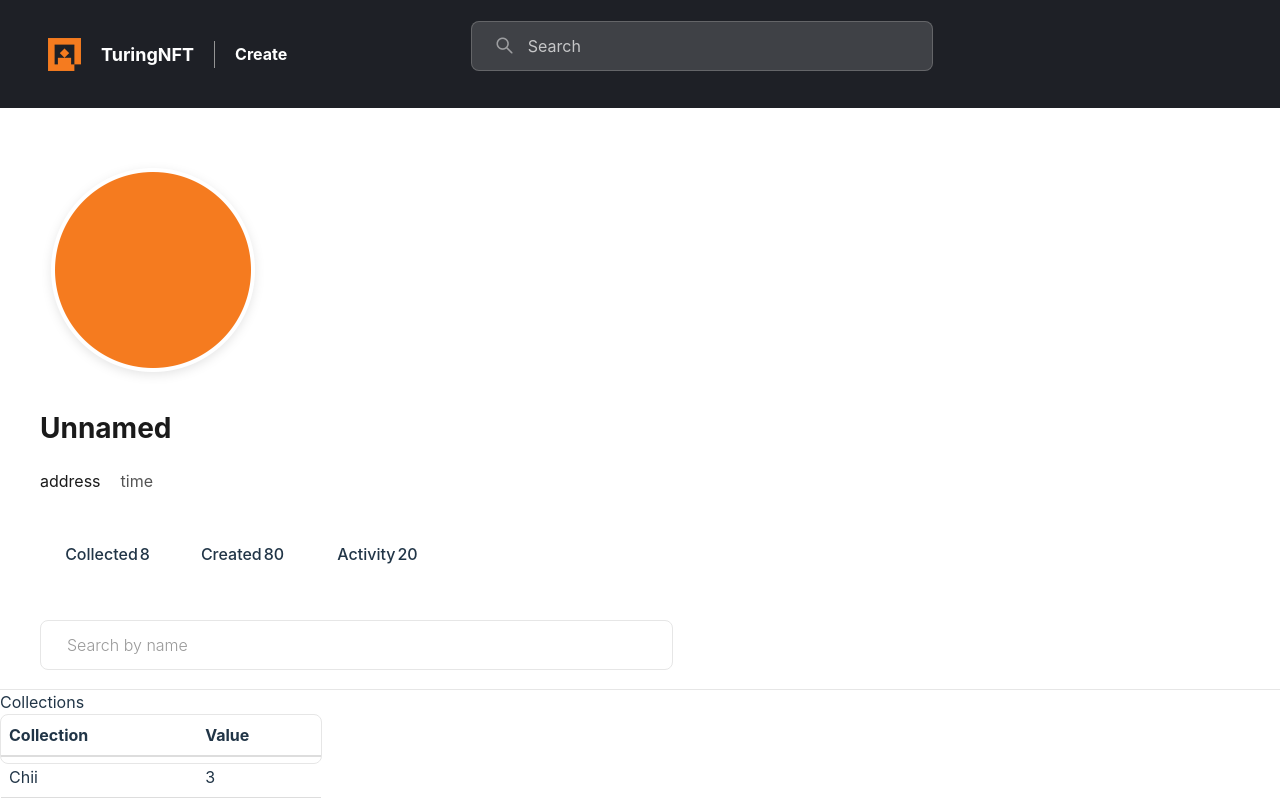
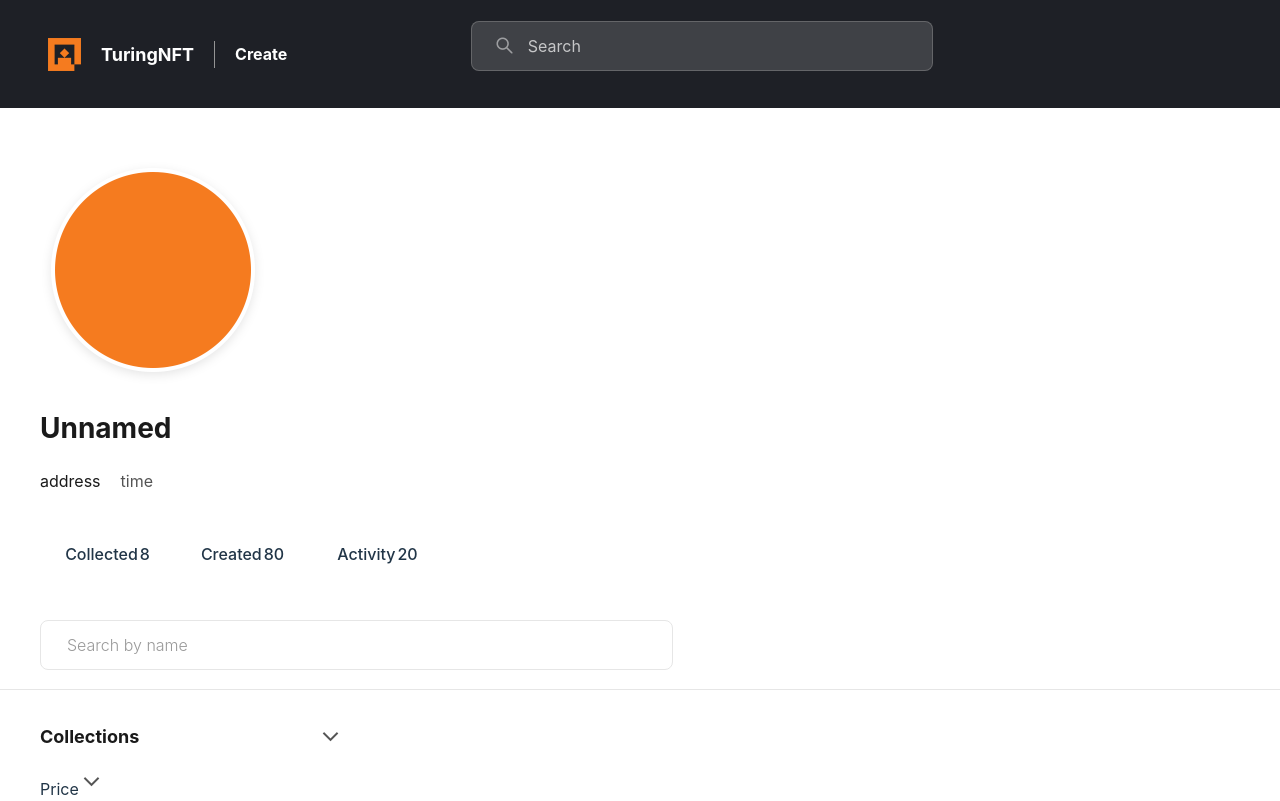
Before and after one commit to AlisaMikhaylovna/nftmarketplace, a React (Vite) app: page /account/1 in a window 1280 px wide. Built offline with nearby package versions, Linux system fonts and the light colour scheme.

Commit message:
collected=table

```diff
--- a/src/App.tsx
+++ b/src/App.tsx
@@ -2,7 +2,7 @@ import { useEffect, useRef, useState } from "react";
 import { NavBar } from "./components/NavBar";
 import "./App.css";
 import { TopButton } from "./components/TopButton";
-import { Carousel, PrevArrow, NextArrow, CarouselRef } from "./components/Carousel"; // 导入 CarouselRef
+import { Carousel, PrevArrow, NextArrow, CarouselRef } from "./components/Carousel";
 import { Category } from "./components/Category";
 
 function App() {
--- a/src/pages/Account/index.css
+++ b/src/pages/Account/index.css
@@ -78,3 +78,7 @@
     height: 1px;
     background: #E6E6E6;
 }
+
+.outlet {
+    margin-left: 40px;
+}
--- a/src/pages/Account/index.tsx
+++ b/src/pages/Account/index.tsx
@@ -39,7 +39,7 @@ const Account = () => {
                 </div>
             </div>
             <div className="divider"></div>
-            <Outlet />
+            <div className="outlet"><Outlet /></div>
         </div >
     );
 }
--- a/src/pages/Collected/index.css
+++ b/src/pages/Collected/index.css
@@ -1,7 +1,86 @@
+.collected-sidebar {
+    cursor: default;
+    width: 420px;
+}
+
+.collected-header {
+    display: flex;
+    align-items: center;
+    margin-top: 33px;
+    margin-bottom: 19px;
+}
+
+.collected-title {
+    font-weight: bold;
+    font-size: 18px;
+    color: #1A1A1A;
+    margin-right: 179px;
+}
+
 .collected-search {
     width: 320px;
     height: 48px;
-    background: #FFFFFF;
+    border-radius: 8px;
+    border: 1px solid #E6E6E6;
+    display: flex;
+    align-items: center;
+    text-align: center;
+    font-weight: 300;
+    font-size: 16px;
+    color: #999999;
+}
+
+.collected-search>span {
+    margin-left: 13px;
+}
+
+.collected-table-header {
+    font-weight: 400;
+    font-size: 16px;
+    color: #999999;
+}
+
+.price-select {
+    width: 320px;
+    height: 48px;
+    border-radius: 8px;
+    border: 1px solid #E6E6E6;
+    padding-left: 21px;
+}
+
+.price-option {
+    font-weight: bold;
+    font-size: 16px;
+    color: #1A1A1A;
+}
+
+.price-search {
+    display: flex;
+    flex-direction: column;
+}
+
+.price-input {
+    width: 130px;
+    height: 48px;
     border-radius: 8px;
     border: 1px solid #E6E6E6;
 }
+
+.price-input::placeholder {
+    font-weight: 400;
+    font-size: 16px;
+    color: #999999;
+}
+
+.price-button {
+    width: 320px;
+    height: 48px;
+    background: #F57B1F;
+    border-radius: 8px;
+    opacity: 0.7;
+    border: none;
+    font-weight: bold;
+    font-size: 16px;
+    color: #FFFFFF;
+    cursor: pointer;
+}
--- a/src/pages/Collected/index.tsx
+++ b/src/pages/Collected/index.tsx
@@ -1,57 +1,73 @@
-// import { useEffect, useState } from "react";
-import "./index.css"
+import { useState } from "react";
+import "./index.css";
 
 const Collected = () => {
+    const [isExpanded, setIsExpanded] = useState(false);
 
-    // const [data, setData] = useState([]);
+    const [priceExpanded, setPriceExpanded] = useState(false);
 
-    // useEffect(() => {
-    //     const fetchData = async () => {
-    //         try {
-    //             const response = await fetch('/api/your-endpoint'); // 替换为你的后端接口
-    //             const result = await response.json();
-    //             setData(result); // 假设返回的数据是一个数组
-    //         } catch (error) {
-    //             console.error('Error fetching data:', error);
-    //         }
-    //     };
-
-    //     fetchData();
-    // }, []);
-    const data = [{ collection: "Chii", value: 3 }];
-
+    const data = [{ collection: "Chii", value: 3 }, { collection: "Kawa", value: 5 }];
 
     return (
         <div>
             <div className="collected-sidebar">
-                <span>Collections</span>
+                <div className="collected-header" onClick={() => setIsExpanded(!isExpanded)}>
+                    <span className="collected-title">Collections</span>
+                    <img src={isExpanded ? "/up.png" : "/down.png"} />
+                </div>
+                {isExpanded && (
+                    <>
                         <div className="collected-search">
-                    <table style={{ borderCollapse: 'collapse', width: '100%' }}>
+                            <span>search</span>
+                        </div>
+                        <table className="collected-table">
                             <thead>
                                 <tr>
-                                <th style={{ borderBottom: '2px solid #ddd', padding: '8px', textAlign: 'left' }}>Collection</th>
-                                <th style={{ borderBottom: '2px solid #ddd', padding: '8px', textAlign: 'left' }}>Value</th>
+                                    <th className="collected-table-header">Collection</th>
+                                    <th className="collected-table-header">Value</th>
                                 </tr>
                             </thead>
                             <tbody>
                                 {data.length > 0 ? (
                                     data.map((item, index) => (
                                         <tr key={index}>
-                                        <td style={{ padding: '8px', borderBottom: '1px solid #ddd' }}>{item.collection}</td>
-                                        <td style={{ padding: '8px', borderBottom: '1px solid #ddd' }}>{item.value}</td>
+                                            <td style={{ padding: '8px', border: 'none' }}>{item.collection}</td>
+                                            <td style={{ padding: '8px', border: 'none' }}>{item.value}</td>
                                         </tr>
                                     ))
                                 ) : (
                                     <tr>
-                                    <td colSpan={2} style={{ padding: '8px', textAlign: 'center' }}>No data available</td>
+                                        <td colSpan={2} style={{ padding: '8px', textAlign: 'center', border: 'none' }}>
+                                            No data available
+                                        </td>
                                     </tr>
                                 )}
                             </tbody>
                         </table>
+                    </>)}
+                <div className="price-search">
+                    <div onClick={() => setPriceExpanded(!priceExpanded)}>
+                        <span>Price</span>
+                        <img src={priceExpanded ? "/up.png" : "/down.png"} />
                     </div>
+                    {priceExpanded && (<>
+                        <select className="price-select" defaultValue={"USD"}>
+                            <option value="USD" className="price-option">USD</option>
+                            <option value="TBC" className="price-option">TBC</option>
+                        </select>
+                        <div className="price-form">
+                            <input className="price-input" placeholder="Min" />
+                            <span style={{ fontWeight: "400", fontSize: "16px", color: "#1A1A1A", marginLeft: "14px", marginRight: "14px" }}>to</span>
+                            <input className="price-input" placeholder="Max" />
+                        </div>
+                        <button className="price-button">Apply</button>
+                    </>)}
+                </div>
+
+
             </div>
         </div>
     );
-}
+};
 
 export default Collected;
```
Also changed, not shown: public/down.png (added), public/up.png (added). Lines whose indentation alone changed are shown as unchanged.
